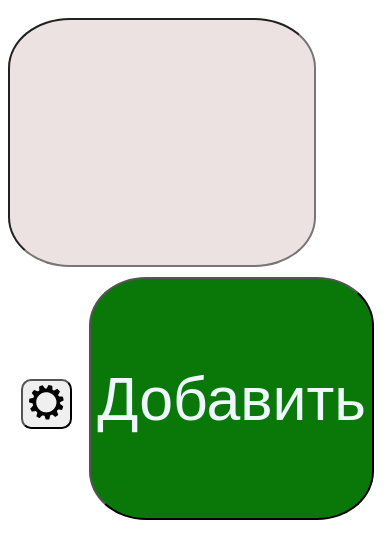
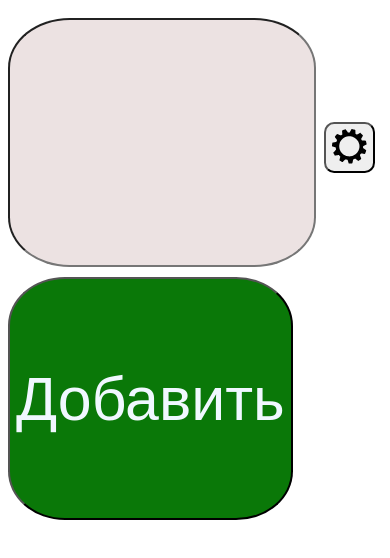
Before and after one commit to dfdxAlex/notebook, a plain HTML site: page index.html in a window 390 px wide. Drawn offline with Linux system fonts and the light colour scheme.

```diff
--- a/css/styles.css
+++ b/css/styles.css
@@ -83,6 +83,13 @@ html {
 
 /* Стили для маленьких экранов (ширина менее 600px) */
 @media screen and (max-width: 600px) {
+
+    .button-setting {
+        width: 3.8em;
+        height: 3.8em;
+        border-radius: 20%;
+    }
+
     .button-setting-div {
         padding: 0px;
     }
@@ -101,10 +108,5 @@ html {
         margin-top: 10px;
     }
 
-    .button-setting {
-        margin: 1em;
-        width: 3.8em;
-        height: 3.8em;
-        border-radius: 20%;
-    }
+
 }
```
